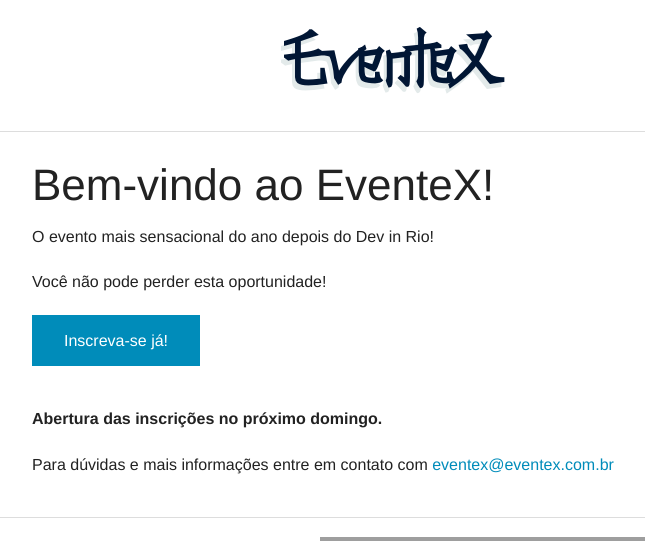
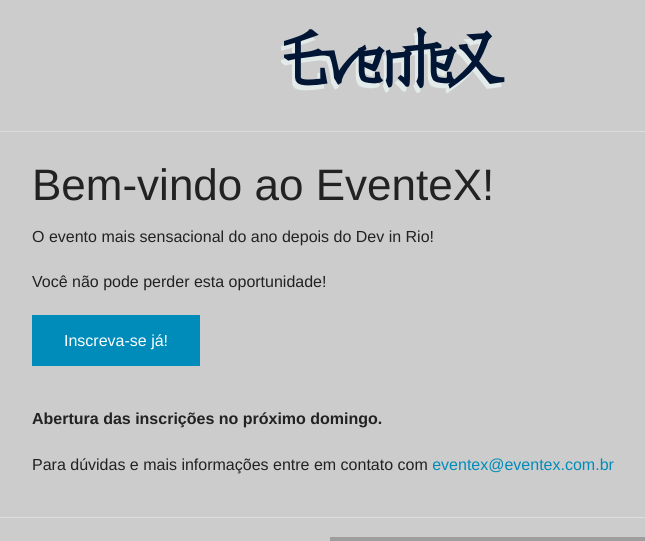
Before and after one commit to fcramos/wttd, a Django app: page / in a window 1280 px wide. Shown: the top 541 px of the page, without its empty margins (248-893 px from the left). Run offline with Django 3.2, Linux system fonts and the light colour scheme; some libraries are stand-ins or nearby versions; grey boxes are pictures that could not be loaded.

Commit message:
Ajustes de estilo

```diff
--- a/eventex/core/static/css/style.css
+++ b/eventex/core/static/css/style.css
@@ -1,3 +1,15 @@
+body {
+  background-color: #ccc;
+}
+
 .why-foundation {
   text-align: center;
 }
+
+a img {
+  margin: 0 10px;
+}
+
+#django {
+  float: right;
+}
```
